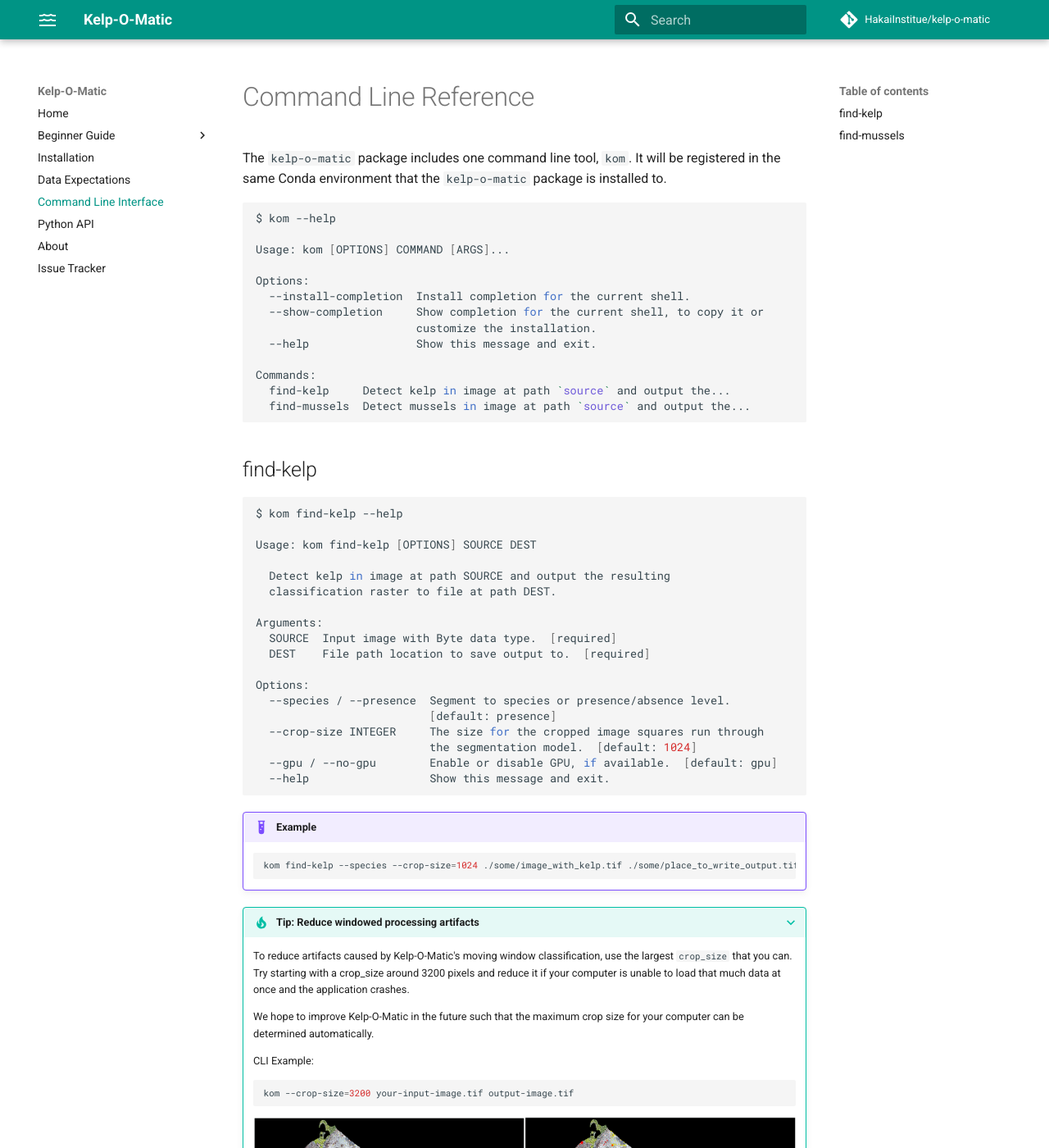
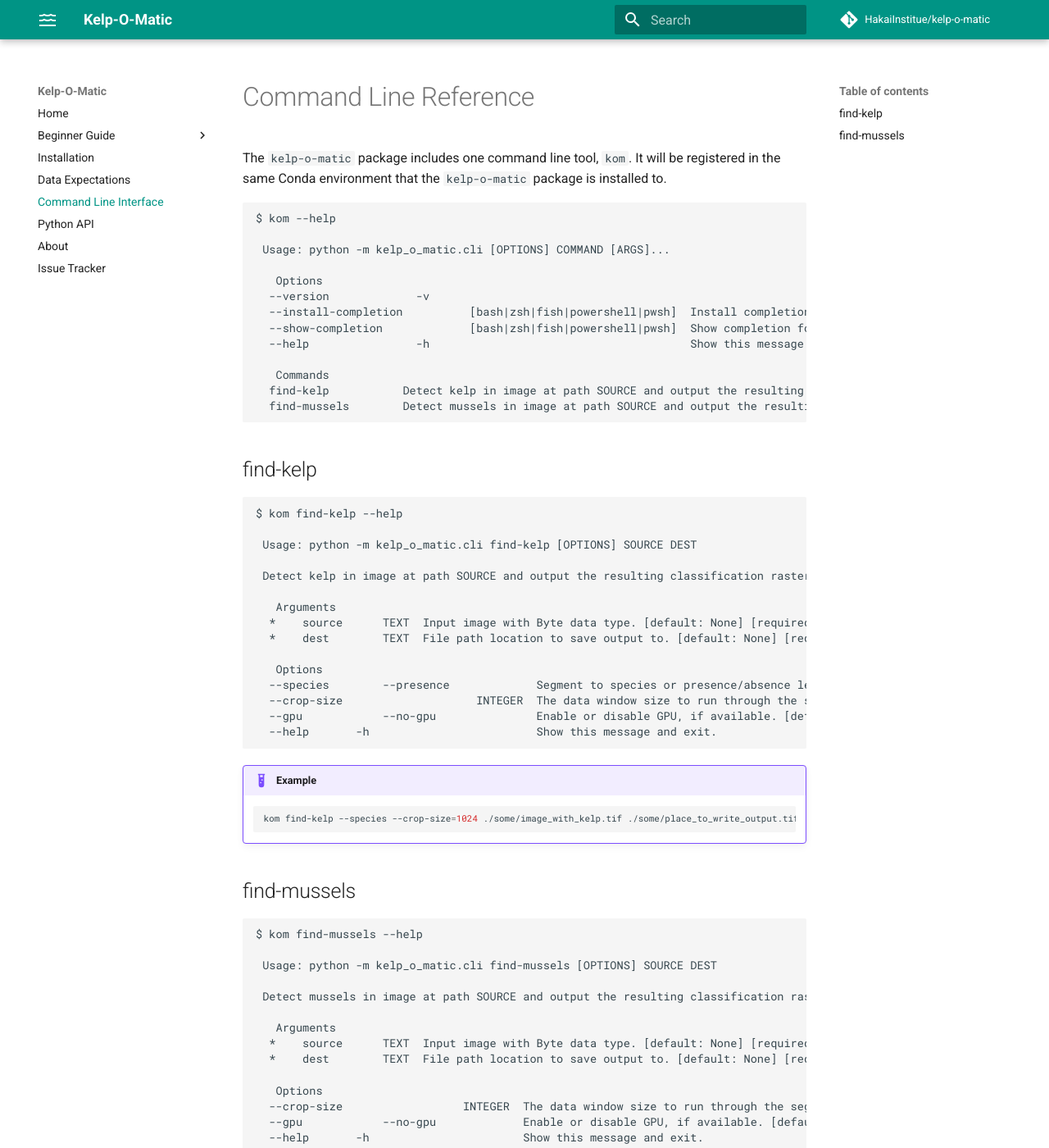
Before and after one commit to HakaiInstitute/kelp-o-matic, an MkDocs documentation site: the page built from docs/cli.md, in a window 1280 px wide and 1400 px high. Shown: the whole window at 82% size. Built offline with MkDocs 1.6.1 and Material for MkDocs 9.7.7, drawn with Linux system fonts in a browser that asks for light colours; comment, search, counter and statistics services are not loaded; some of the changed text lies outside the part shown.

Commit message:
Update docs

````diff
--- a/docs/cli.md
+++ b/docs/cli.md
@@ -3,43 +3,40 @@
 The `kelp-o-matic` package includes one command line tool, `kom`. It will be registered in the same Conda environment
 that the `kelp-o-matic` package is installed to.
 
-```bash
+```
 $ kom --help
 
-Usage: kom [OPTIONS] COMMAND [ARGS]...
+ Usage: python -m kelp_o_matic.cli [OPTIONS] COMMAND [ARGS]...
 
-Options:
-  --install-completion  Install completion for the current shell.
-  --show-completion     Show completion for the current shell, to copy it or
-                        customize the installation.
-  --help                Show this message and exit.
+   Options
+  --version             -v
+  --install-completion          [bash|zsh|fish|powershell|pwsh]  Install completion for the specified shell. [default: None]
+  --show-completion             [bash|zsh|fish|powershell|pwsh]  Show completion for the specified shell, to copy it or customize the installation. [default: None]
+  --help                -h                                       Show this message and exit.
 
-Commands:
-  find-kelp     Detect kelp in image at path `source` and output the...
-  find-mussels  Detect mussels in image at path `source` and output the...
+   Commands
+  find-kelp           Detect kelp in image at path SOURCE and output the resulting classification raster to file at path DEST.
+  find-mussels        Detect mussels in image at path SOURCE and output the resulting classification raster to file at path DEST.
 ```
 
 ## find-kelp
 
-```bash
+```
 $ kom find-kelp --help
 
-Usage: kom find-kelp [OPTIONS] SOURCE DEST
+ Usage: python -m kelp_o_matic.cli find-kelp [OPTIONS] SOURCE DEST
 
-  Detect kelp in image at path SOURCE and output the resulting
-  classification raster to file at path DEST.
+ Detect kelp in image at path SOURCE and output the resulting classification raster to file at path DEST.
 
-Arguments:
-  SOURCE  Input image with Byte data type.  [required]
-  DEST    File path location to save output to.  [required]
+   Arguments
+  *    source      TEXT  Input image with Byte data type. [default: None] [required]
+  *    dest        TEXT  File path location to save output to. [default: None] [required]
 
-Options:
-  --species / --presence  Segment to species or presence/absence level.
-                          [default: presence]
-  --crop-size INTEGER     The size for the cropped image squares run through
-                          the segmentation model.  [default: 1024]
-  --gpu / --no-gpu        Enable or disable GPU, if available.  [default: gpu]
-  --help                  Show this message and exit.
+   Options
+  --species        --presence             Segment to species or presence/absence level. [default: presence]
+  --crop-size                    INTEGER  The data window size to run through the segmentation model. [default: 1024]
+  --gpu            --no-gpu               Enable or disable GPU, if available. [default: gpu]
+  --help       -h                         Show this message and exit.
 ```
 
 !!! Example
@@ -48,27 +45,10 @@
     kom find-kelp --species --crop-size=1024 ./some/image_with_kelp.tif ./some/place_to_write_output.tif
     ```
 
-???+ tip "Tip: Reduce windowed processing artifacts"
-
-    To reduce artifacts caused by Kelp-O-Matic's moving window classification, use the largest `crop_size` that you can.
-    Try starting with a crop_size around 3200 pixels and reduce it if your computer is unable to load that much data at once and the application crashes.
-
-    We hope to improve Kelp-O-Matic in the future such that the maximum crop size for your computer can be determined automatically.
-
-    CLI Example:
-
-    ```bash
-    kom --crop-size=3200 your-input-image.tif output-image.tif
-    ```
-
-    <div style="display:flex;">
-        <img alt="Small window output" src="../images/kom-small-window.png" width="50%"/>
-        <img alt="Big window output" src="../images/kom-big-window.png" width="50%"/>
-    </div>
-
 [//]: # (??? info "Info: Misclassifications over land")
 
 [//]: # ()
+
 [//]: # (    Currently, Kelp-O-Matic is mostly optimized to differentiate between canopy-forming kelp, water, and)
 
 [//]: # (    near-shore land. It is a known issue that inland vegetation is sometimes misclassified as)
@@ -76,29 +56,28 @@
 [//]: # (    kelp. )
 
 [//]: # ()
+
 [//]: # (    Please check out our [post-process documentation]&#40;post_process.md&#41; for our recommendations on)
 
 [//]: # (    cleaning up the output classification mask.)
 
 ## find-mussels
 
-```bash
+```
 $ kom find-mussels --help
 
-Usage: kom find-mussels [OPTIONS] SOURCE DEST
+ Usage: python -m kelp_o_matic.cli find-mussels [OPTIONS] SOURCE DEST
 
-  Detect mussels in image at path SOURCE and output the resulting
-  classification raster to file at path DEST.
+ Detect mussels in image at path SOURCE and output the resulting classification raster to file at path DEST.
 
-Arguments:
-  SOURCE  Input image with Byte data type.  [required]
-  DEST    File path location to save output to.  [required]
+   Arguments
+  *    source      TEXT  Input image with Byte data type. [default: None] [required]
+  *    dest        TEXT  File path location to save output to. [default: None] [required]
 
-Options:
-  --crop-size INTEGER   The size for the cropped image squares run through the
-                        segmentation model.  [default: 1024]
-  --gpu / --no-gpu      Enable or disable GPU, if available.  [default: gpu]
-  --help                Show this message and exit.
+   Options
+  --crop-size                  INTEGER  The data window size to run through the segmentation model. [default: 1024]
+  --gpu            --no-gpu             Enable or disable GPU, if available. [default: gpu]
+  --help       -h                       Show this message and exit.
 ```
 
 !!! example
````
Also changed, not shown: pyproject.toml (+5 -2 lines), 1 other file.
